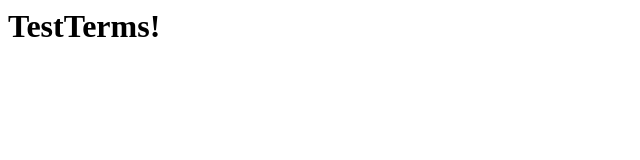
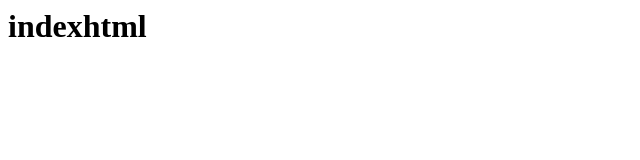
Before and after one commit to beardmikle/beardmikle.github.io, a plain HTML site: page index.html in a window 1280 px wide. Shown: the whole page, without its empty margins (0-640 px from the left). Drawn offline with Linux system fonts and the light colour scheme.

Commit message:
Update index.html

```diff
--- a/index.html
+++ b/index.html
@@ -1 +1 @@
-<h1>TestTerms!</h1>
+<h1>indexhtml</h1>
```
